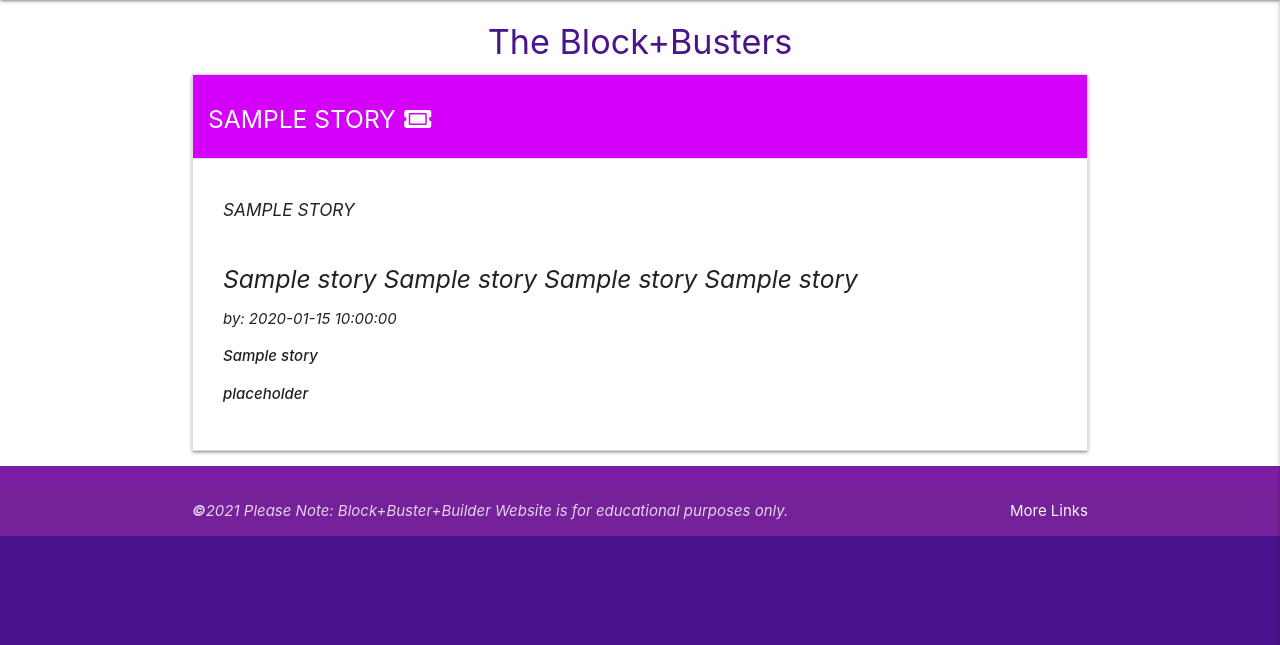
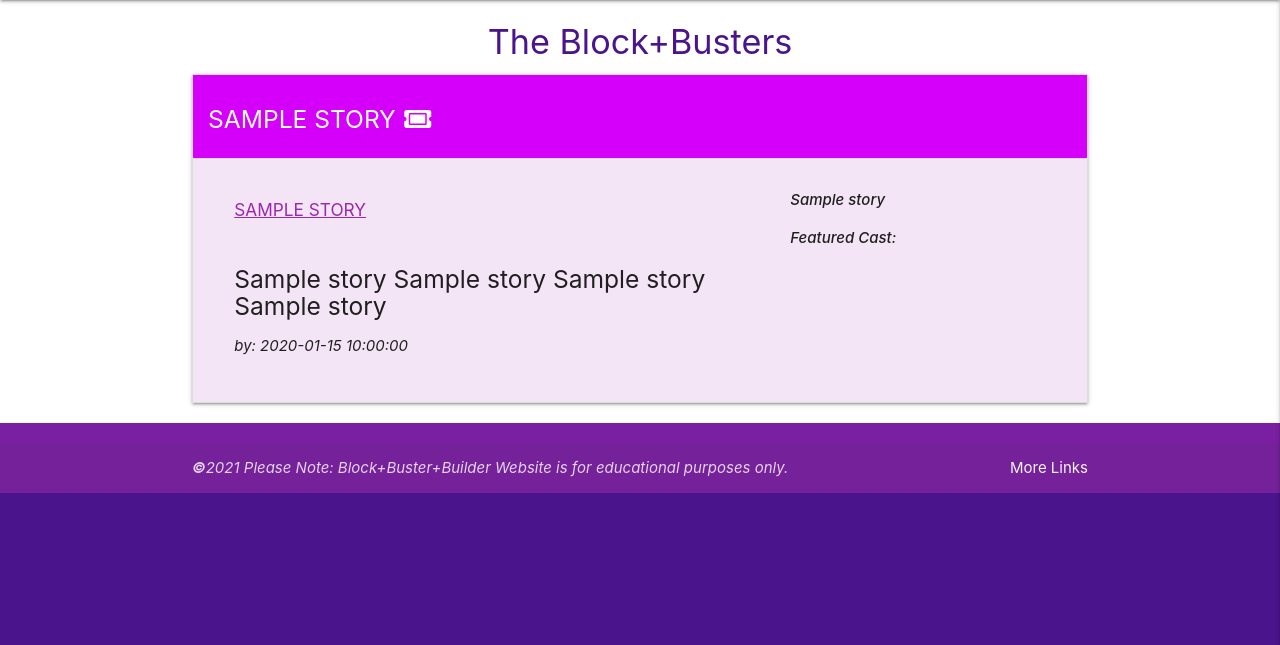
Before and after one commit to charliekranz/blockbuster_MS3, a Flask app: page / in a window 1280 px wide, after a click that opens the changed part. Shown: the part 64-709 px from the top of the page. Run offline with Flask 2, Linux system fonts and the light colour scheme; a database or web service that is not in the repository returns one stand-in record (values such as "Sample title"); some libraries are stand-ins or nearby versions.

Commit message:
Story styling. Adding col breaks

```diff
--- a/static/css/style.css
+++ b/static/css/style.css
@@ -29,6 +29,7 @@
 
 .genre-text {
     text-transform: uppercase;
+    text-decoration-line: underline;
 }
 
 .footer-content {
--- a/templates/blockbusters.html
+++ b/templates/blockbusters.html
@@ -12,18 +12,18 @@
                     {{ story.title_name }}&nbsp;<i class="fas fa-ticket-alt"></i>
                 </h5></strong>
             </div>
-            <div class="collapsible-body">
-                <div class="col s6">
-                    <strong><em><h6 class="genre-text">
+            <div class="row collapsible-body  purple lighten-5">
+                <div class="col m8 s12">
+                    <strong><em><h6 class="genre-text purple-text"></em>
                         {{ story.genre_name }}</h6></br>
                         <h5>{{ story.character_name }} {{ story.plot_name }} {{ story.resolution_name }}  {{ story.setting_name }} </h5>
-                    </em></strong>
+                    </strong>
                      <p><em>by: {{ story.created_by }}</em></p>
                 </div>
-                <div class="col s6">
+                <div class="col m4 s12">
                     <strong><em>
                         {{ story.cast_name }}
-                        <p>placeholder</p>
+                        <p>Featured Cast:</p>
                     </em></strong>
                 </div>
             </div>
```
